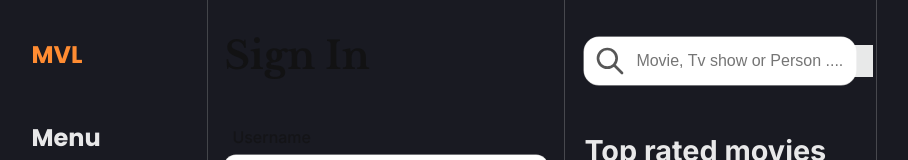
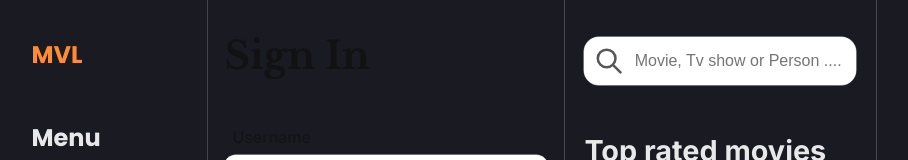
Before and after one commit to dndanli/My-movie-list, a React (Create React App) app in the folder frontend/: page /login in a window 1280 px wide. Shown: the top 160 px of the page, without its empty margins (202-1110 px from the left). Built offline with nearby package versions, Linux system fonts and the light colour scheme; no server answers.

Commit message:
search bar ui update

```diff
--- a/frontend/src/Components/SearchBar/SearchBar.style.ts
+++ b/frontend/src/Components/SearchBar/SearchBar.style.ts
@@ -2,7 +2,7 @@ import styled from "styled-components";
 import SearchBar from "./SearchBar";
 
 const StyledSearchBar = styled(SearchBar)`
-  width: 20rem;
+  width: 100%;
   background-color: white;
   min-height: 2rem;
   padding-block: 0.5rem;
@@ -10,7 +10,8 @@ const StyledSearchBar = styled(SearchBar)`
   background-color: rgba(255, 255, 255, 1);
   display: flex;
   align-items: center;
-  box-shadow:0 0 0 0.5px #ccc;
+  box-shadow: 0 0 0 0.5px #ccc;
+  font-family: "Poppins", sans-serif;
   .search-icon {
     font-size: 2rem;
     color: rgba(16, 16, 16, 0.7);
@@ -19,31 +20,32 @@ const StyledSearchBar = styled(SearchBar)`
 
   .close-icon {
     font-size: 1.5rem;
-    padding-left: 10px;
+    margin-left: auto;
+    margin-right: 1rem;
     color: rgba(16, 16, 16, 0.7);
   }
 
   display: flex;
+  .form-container {
+    width: 90%;
+  }
+
   .search-field {
-    width: 100%;
-    max-width: 100%;
-    min-width: 20px;
     outline: none;
     border: none;
     font-size: 16px;
     padding-left: 10px;
     padding-right: 10px;
+    background-color: rgba(255, 255, 255, 0.9);
+    /* background-color: rebeccapurple; */
+    min-height: 2rem;
+    width: 90%;
   }
 
-  input.search-field {
-    background-color: rgba(255, 255, 255, 0.9);
-    min-height: 2rem;
-  }
-
-  input[type="search"]::-webkit-search-decoration,
-  input[type="search"]::-webkit-search-cancel-button,
-  input[type="search"]::-webkit-search-results-button,
-  input[type="search"]::-webkit-search-results-decoration {
+  input[type="text"]::-webkit-search-decoration,
+  input[type="text"]::-webkit-search-cancel-button,
+  input[type="text"]::-webkit-search-results-button,
+  input[type="text"]::-webkit-search-results-decoration {
     -webkit-appearance: none;
   }
 `;
```
